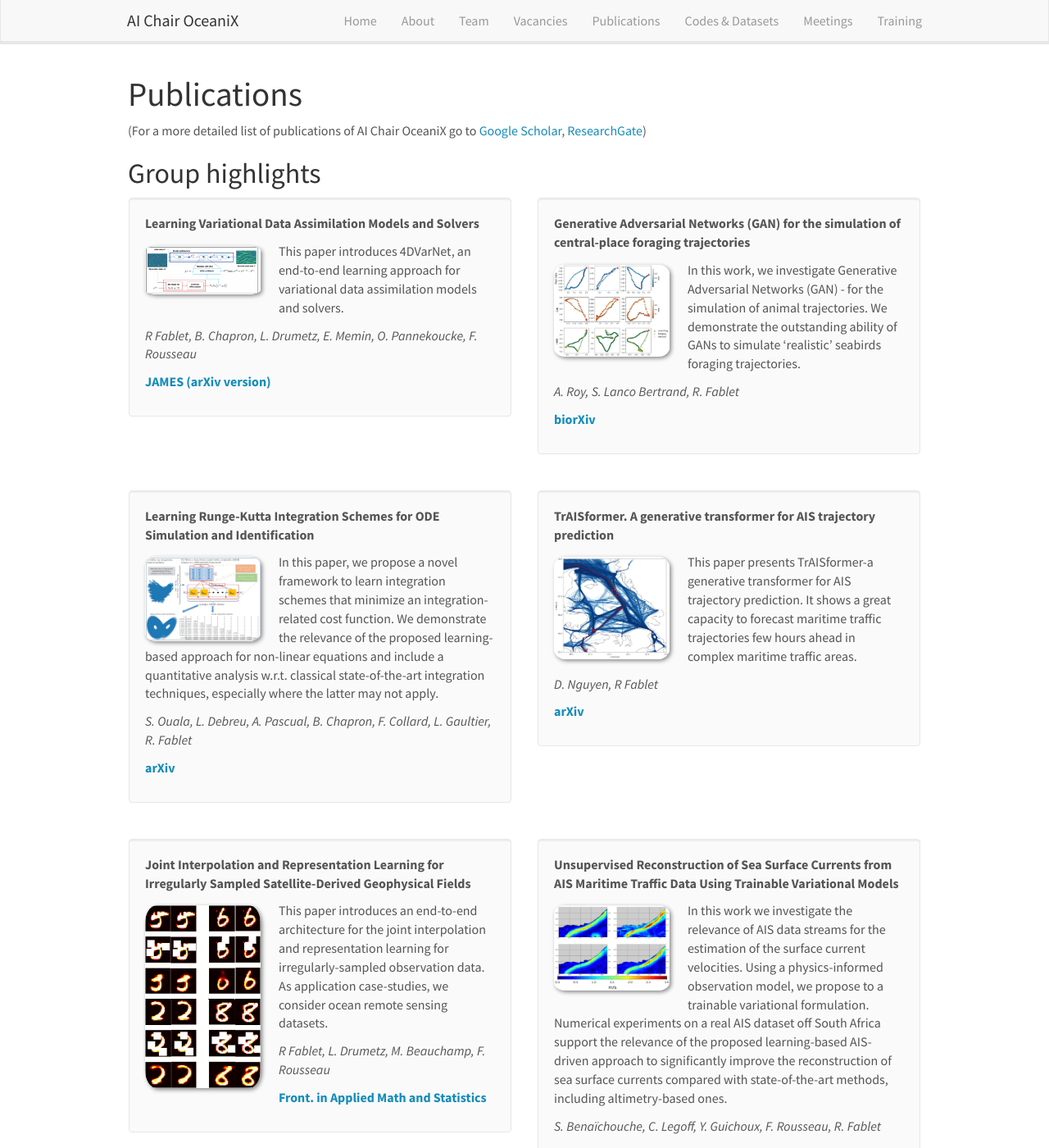
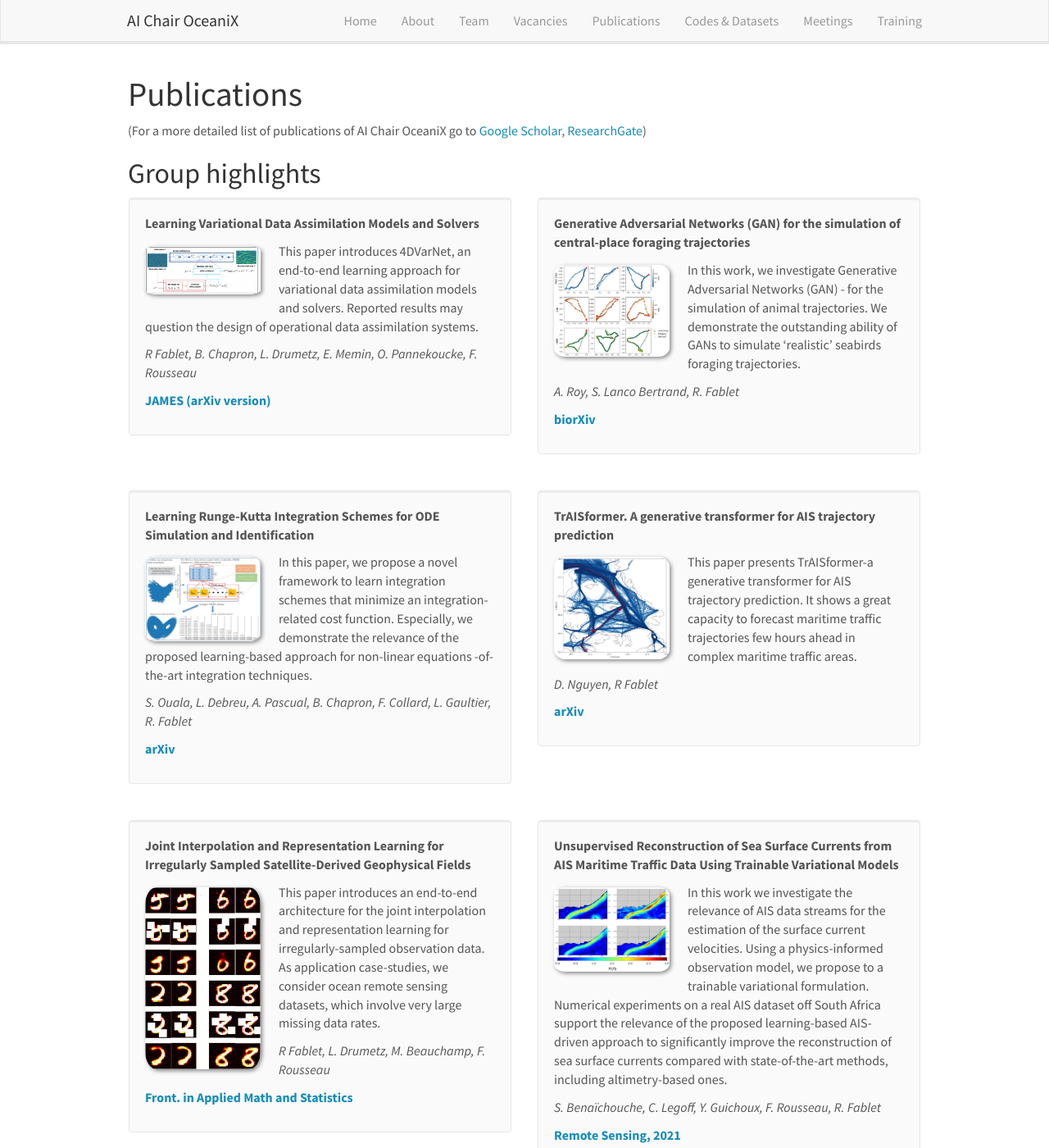
Before and after one commit to CIA-Oceanix/CIA-Oceanix.github.io, a Jekyll site: the page built from _pages/publications.md, in a window 1280 px wide and 1400 px high. Shown: the whole window at 82% size. Built offline with Jekyll 4.4.1, drawn with Linux system fonts in a browser that asks for light colours; nearby versions of some CDN libraries.

Commit message:
Update publist.yml

```diff
--- a/_data/publist.yml
+++ b/_data/publist.yml
@@ -1,6 +1,6 @@
 - title: "Learning Variational Data Assimilation Models and Solvers"
   image: fig4dVarNN_Sketch.jpg
-  description:  This paper introduces 4DVarNet, an end-to-end learning approach for variational data assimilation models and solvers.
+  description:  This paper introduces 4DVarNet, an end-to-end learning approach for variational data assimilation models and solvers. Reported results may question the design of operational data assimilation systems.
   authors: R Fablet, B. Chapron, L. Drumetz, E. Memin, O. Pannekoucke, F. Rousseau
   link:
     url: https://arxiv.org/abs/2007.12941
@@ -20,7 +20,7 @@
 
 - title: "Learning Runge-Kutta Integration Schemes for ODE Simulation and Identification"
   image: figADRK.jpg
-  description:  In this paper, we propose a novel framework to learn integration schemes that minimize an integration-related cost function. We demonstrate the relevance of the proposed learning-based approach for non-linear equations and include a quantitative analysis w.r.t. classical state-of-the-art integration techniques, especially where the latter may not apply.
+  description:  In this paper, we propose a novel framework to learn integration schemes that minimize an integration-related cost function. Especially, we demonstrate the relevance of the proposed learning-based approach for non-linear equations -of-the-art integration techniques.
   authors: S. Ouala, L. Debreu, A. Pascual, B. Chapron, F. Collard, L. Gaultier, R. Fablet
   link:
     url: https://arxiv.org/abs/2105.04999
@@ -40,7 +40,7 @@
 
 - title: "Joint Interpolation and Representation Learning for Irregularly Sampled Satellite-Derived Geophysical Fields"
   image: figFAMSrfablet2021.jpg
-  description:  This paper introduces an end-to-end architecture for the joint interpolation and representation learning for irregularly-sampled observation data. As application case-studies, we consider ocean remote sensing datasets.
+  description:  This paper introduces an end-to-end architecture for the joint interpolation and representation learning for irregularly-sampled observation data. As application case-studies, we consider ocean remote sensing datasets, which involve very large missing data rates.
   authors: R Fablet, L. Drumetz, M. Beauchamp, F. Rousseau
   link:
     url: https://doi.org/10.3389/fams.2021.655224
```
